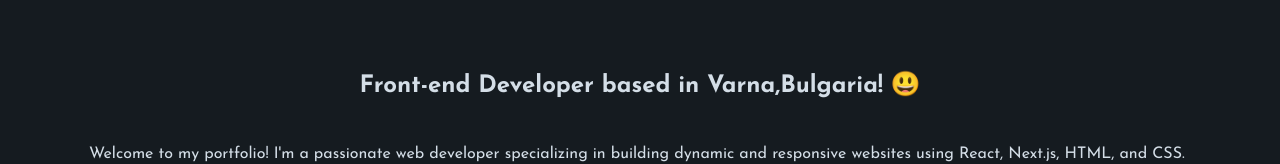
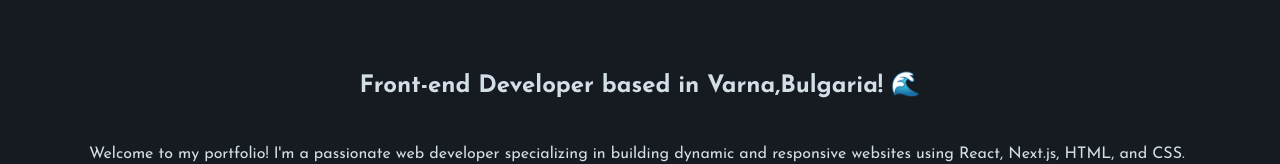
Before and after one commit to FireWolf240Playz/portfolio-website-v2, a Next.js app: page /about in a window 1280 px wide. Shown: the part 270-434 px from the top of the page. Built offline with nearby package versions, Linux system fonts and the light colour scheme.

Commit message:
Added emojis

```diff
--- a/app/about/page.js
+++ b/app/about/page.js
@@ -6,7 +6,7 @@
     <div className="flex bg-primary-800 px-8  items-center justify-around min-h-screen">
       <div className="max-600:flex max-600:flex-col flex flex-col ">
         <p className="text-primary-100 mb-10 text-center font-bold text-2xl">
-          Front-end Developer based in Varna,Bulgaria! 😃
+          Front-end Developer based in Varna,Bulgaria! 🌊
         </p>
         <AboutText />
 
--- a/app/page.js
+++ b/app/page.js
@@ -7,7 +7,7 @@
     <div className="flex items-center justify-center min-h-screen gap-[20rem] max-800:gap-[5rem] max-800:flex-col-reverse max-1000:gap-[2rem]">
       <div className="flex flex-col ">
         <p className="text-[3.5rem] font-bold mb-10 text-start max-1000:text-[2.5rem] max-800:text-center text-primary-100 leading-[3rem] tracking-wider ">
-          Front-End React <br /> Developer
+          Front-End React <br /> Developer 👋
         </p>
         <p className="max-800:text-center text-start text-2xl mb-10 max-800:mb-5  max-1000:text-xl">
           Hi, I&apos;m Alexander Yordanov!
```
